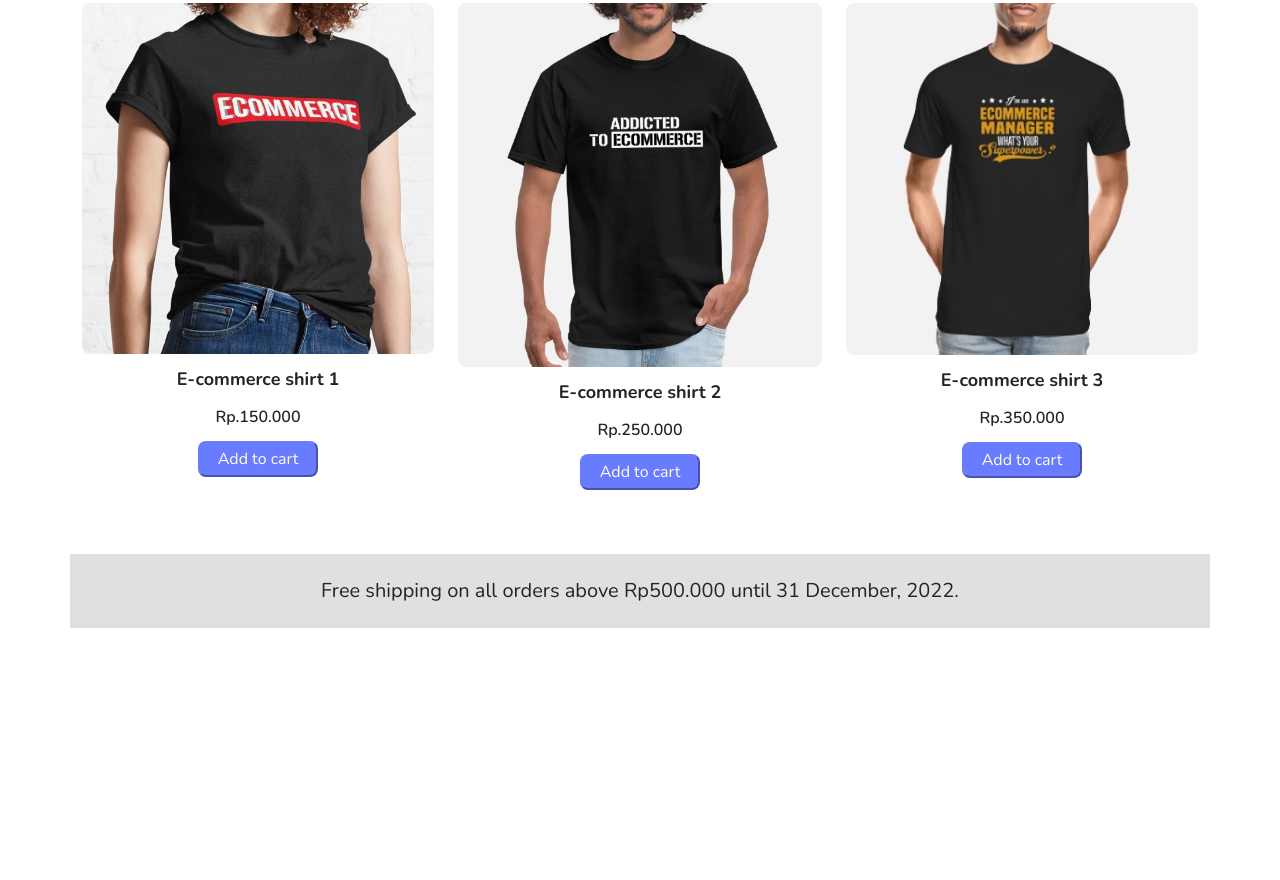
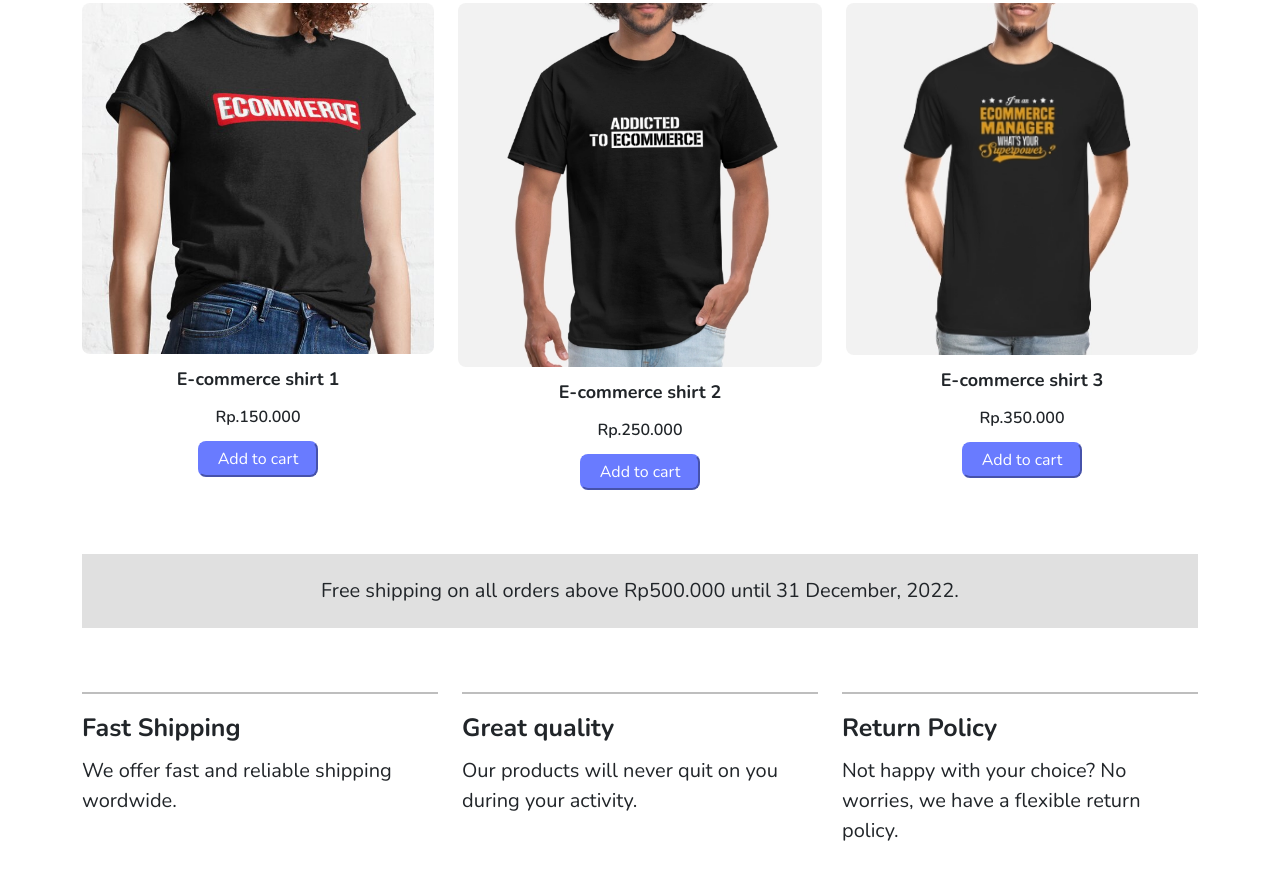
Before and after one commit to rahmatsyifana12/shoofun-fe, a plain HTML site: page index.html in a window 1280 px wide. Shown: the part 669-1549 px from the top of the page. Before the commit the page ends 1345 px from the top, so only its background shows below. Drawn offline with nearby package versions, Linux system fonts and the light colour scheme.

Commit message:
Add offer section

```diff
--- a/index.html
+++ b/index.html
@@ -110,10 +110,35 @@
     </section>
 
     <!-- Free Shipping -->
-    <div id="free-shipping" class="mb-5 mt-5">
+    <section id="free-shipping" class="mb-5 mt-5">
         <div class="container">
-            <div class="lead text-center">
-                Free shipping on all orders above Rp500.000 until 31 December, 2022.
+            <div class="wrapper">
+                <div class="lead text-center">
+                    Free shipping on all orders above Rp500.000 until 31 December, 2022.
+                </div>
+            </div>
+        </div>
+    </section>
+
+    <!-- What We Offer -->
+    <div id="offer">
+        <div class="container">
+            <div class="row gy-2">
+                <div class="col-md">
+                    <hr class="border-1">
+                    <div class="title">Fast Shipping</div>
+                    <p>We offer fast and reliable shipping wordwide.</p>
+                </div>
+                <div class="col-md">
+                    <hr class="border-1">
+                    <div class="title">Great quality</div>
+                    <p>Our products will never quit on you during your activity.</p>
+                </div>
+                <div class="col-md">
+                    <hr class="border-1">
+                    <div class="title">Return Policy</div>
+                    <p>Not happy with your choice? No worries, we have a flexible return policy.</p>
+                </div>
             </div>
         </div>
     </div>
--- a/style.css
+++ b/style.css
@@ -154,8 +154,26 @@ body::before {
     padding-right: 0;
 }
 
-#free-shipping .container {
+#free-shipping .wrapper {
     background-color: #E0E0E0;
-    padding: 22px 187px;
+    padding: 22px;
     font-size: 24px;
 }
+
+#offer hr {
+    border: 1px solid #000;
+}
+
+#offer .title {
+    font-size: 25px;
+    font-weight: 700;
+    margin-bottom: 8px;
+}
+
+#offer p {
+    font-size: 20px;
+}
+
+#offer {
+    margin-bottom: 80px;
+}
```
